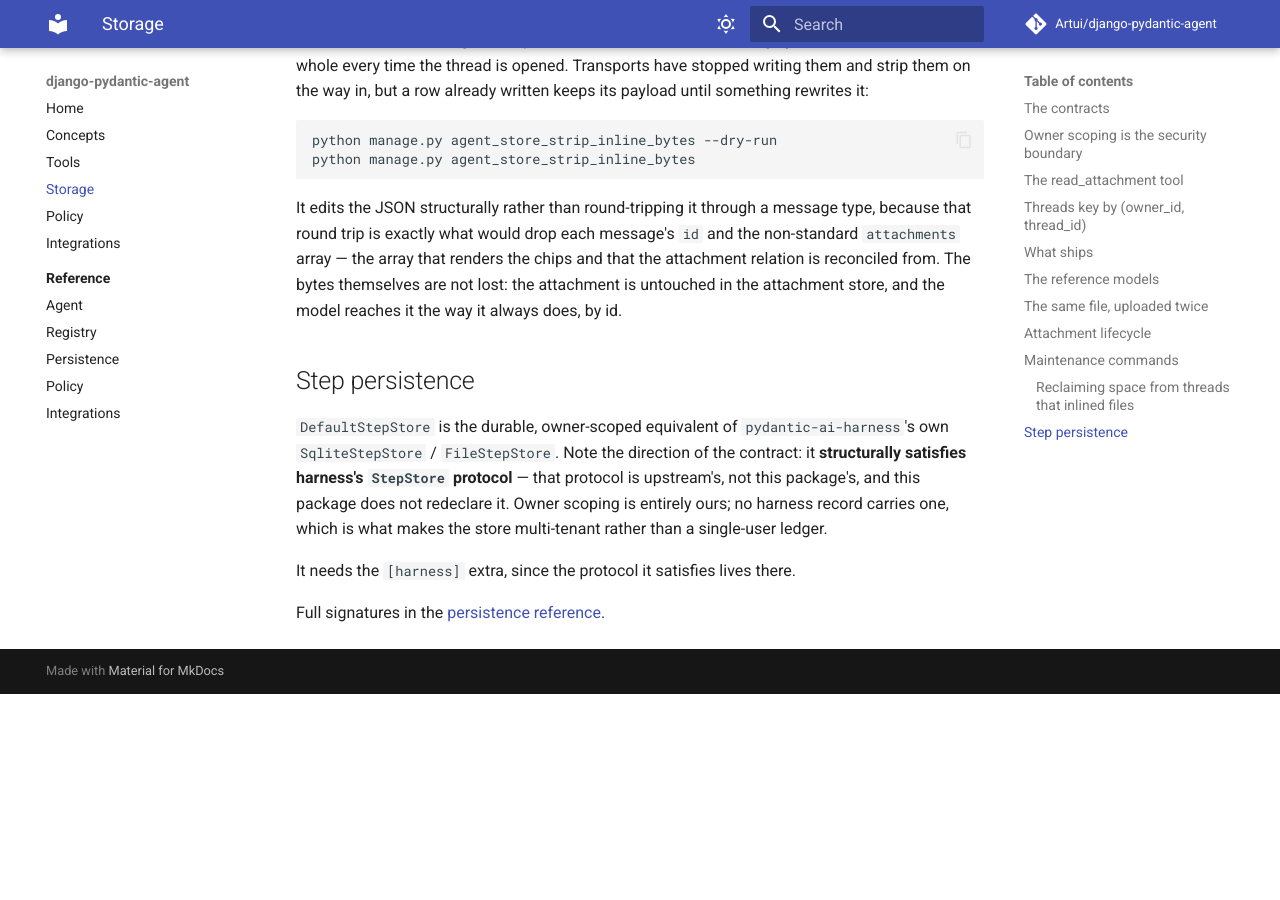
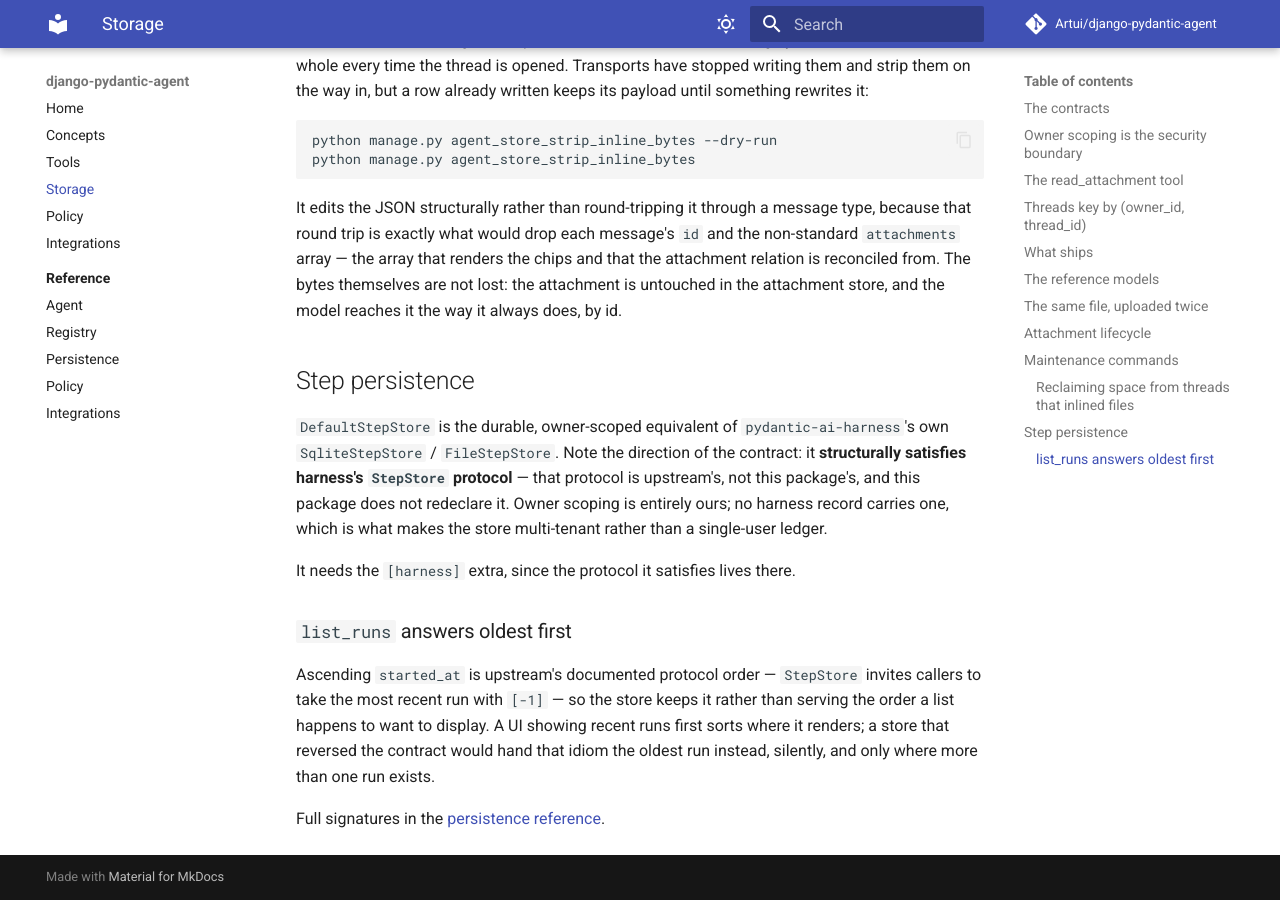
Before and after one commit to Artui/django-pydantic-agent, an MkDocs documentation site: the page built from docs/storage.md, in a window 1280 px wide and 900 px high, scrolled down 5856 px. Built offline with MkDocs 1.6.1 and Material for MkDocs 9.7.7, drawn with Linux system fonts in a browser that asks for light colours; comment, search, counter and statistics services are not loaded; before the commit the page ends 6550 px from its top, so only the background shows below that.

Commit message:
Say which order the run index answers in, and why it is not ours to pick (#44)
Two packages downstream documented `list_runs` as newest-first; the store
answers oldest-first, and the store is right. `pydantic-ai-harness`'s
`StepStore` protocol documents ascending `started_at` and tells callers they
may take the most recent run with `[-1]`, so a store that reversed it would
hand upstream's own idiom the oldest run — silently, and only in a project
with more than one run. Reading order belongs where a list is rendered.

Now said on the method and on the storage page, so the next reader does not
correct it downhill. The ordering test registered its runs oldest-first,
where insertion order and instant order agree; it now registers them
newest-first, and says what it still cannot catch — SQLite answers the filter
from the `(owner_id, started_at)` index and hands back ascending rows on its
own, so this pins the contract rather than the line.

Co-authored-by: Claude Opus 5 <noreply@anthropic.com>

```diff
--- a/docs/storage.md
+++ b/docs/storage.md
@@ -271,4 +271,13 @@ ledger.
 
 It needs the `[harness]` extra, since the protocol it satisfies lives there.
 
+### `list_runs` answers oldest first
+
+Ascending `started_at` is upstream's documented protocol order — `StepStore`
+invites callers to take the most recent run with `[-1]` — so the store keeps it
+rather than serving the order a list happens to want to display. A UI showing
+recent runs first sorts where it renders; a store that reversed the contract
+would hand that idiom the oldest run instead, silently, and only where more than
+one run exists.
+
 Full signatures in the [persistence reference](reference/persistence.md).
```
Also changed, not shown: CHANGELOG.md (+17 -0 lines), 2 other files.
